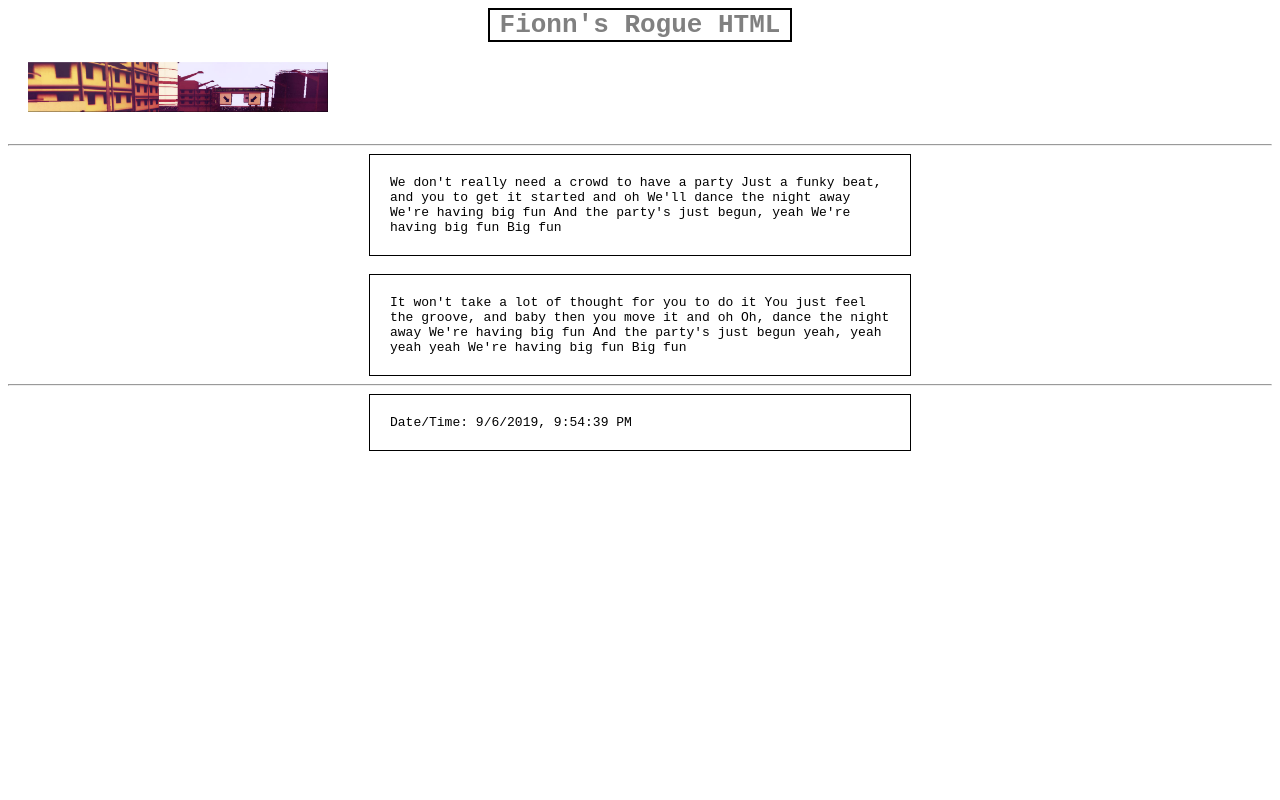
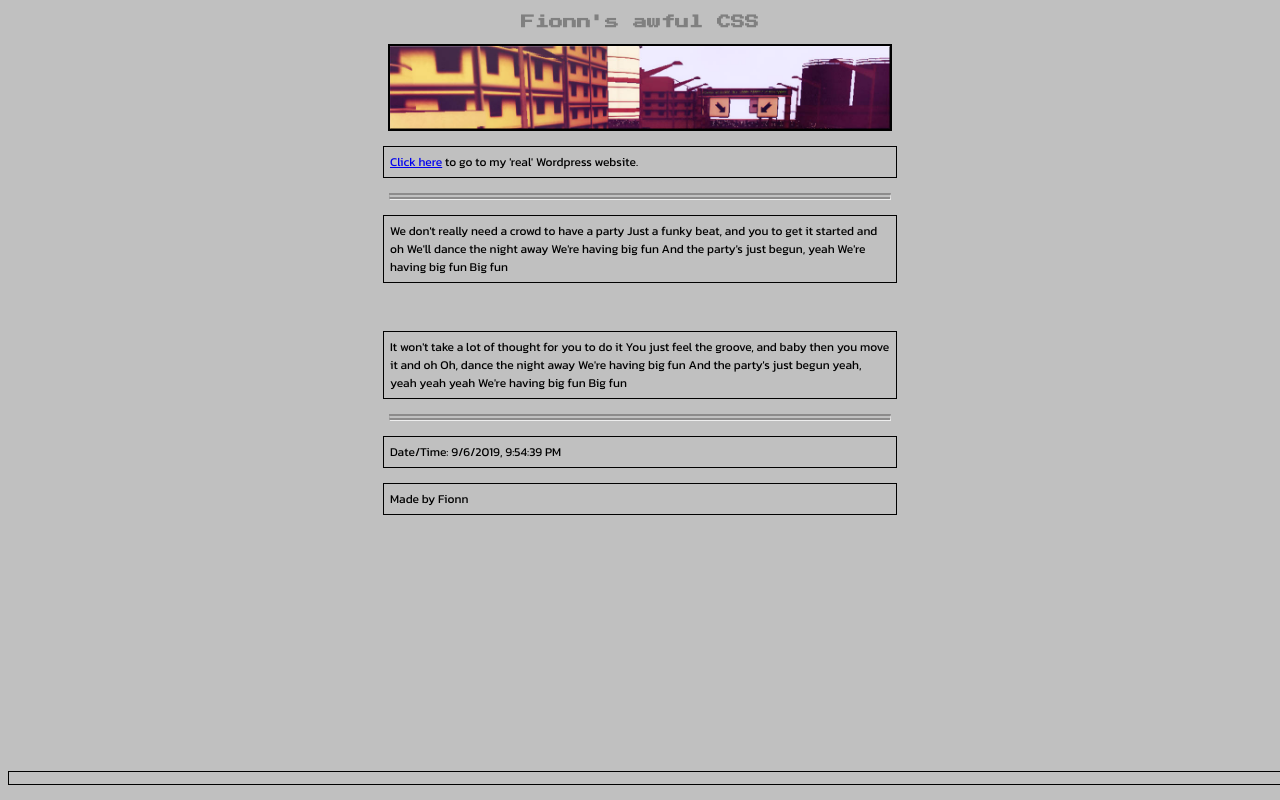
Before and after one commit to fionnhodgson/fionnhodgson.github.io, a plain HTML site: page index.html in a window 1280 px wide. Drawn offline with Linux system fonts and the light colour scheme.

Commit message:
csschanges

```diff
--- a/index.html
+++ b/index.html
@@ -1,43 +1,53 @@
 <!DOCTYPE html>
 <html>
 <head>
+  <link href='https://fonts.googleapis.com/css?family=Press Start 2P' rel='stylesheet'>
+  <link href='https://fonts.googleapis.com/css?family=Kanit' rel='stylesheet'>
   <style>
     body {
-      background-color: white;
+      background-color: silver;
     }
     p {
       color: black;
       width: 500px;
-      margin: auto;
+      margin: 15px auto;
+	  padding: 6px;
       border: 1px solid black;
-      padding: 20px 20px 20px 20px;
-      font-family: monospace;
+      font-family: "Kanit", sans-serif;
+	  font-size: 12px;
     }
 
     h1 {
       color: gray;
+      margin: 15px auto;
       text-align: center;
-      width: 300px;
-      border: 2px solid black;
-      padding: 4px, 50px, 4px, 50px;
-      margin: auto;
-      font-family: monospace;
+      width: 600px;
+      font-family: "Press Start 2P", sans-serif;
+	  font-size: 14px;
     }
 
-    img {
-      width: 300px;
-      margin-left: auto;
-      margin-right: auto;
-      padding: 20px;
+    .center {
+      display: block;
+      width:500px;
+	  margin: 15px auto;
+	  border: 2px solid black;
     }
+
+	hr{
+	  border-top: 6px double #8c8b8b;
+	  width: 500px;
+	}
 </style>
 </head>
 
 <body>
 <div>
-  <h1>Fionn's Rogue HTML</h1>
+  <h1>Fionn's awful CSS</h1>
 </div>
-<div><img src="/img/Banner08005.jpg" alt="Main Banner - Stovokor Beach"></div>
+<div><img src="img/Banner08005.jpg" alt="Main Banner - Stovokor Beach" class = "center"></div>
+  <div><p>
+    <a href="https://fionnhodgson.com" target="_blank"> Click here</a> to go to my 'real' Wordpress website.
+    </p></div>
   <hr />
 <div><p>We don't really need a crowd to have a party
 Just a funky beat, and you to get it started and oh
@@ -58,11 +68,19 @@ Big fun</p></div>
 <p>Date/Time: <span id="datetime"></span></p>
 
 </body>
-<footer>
-<script>
+
+
+<div style="position: relative">
+                <p style="position: fixed; bottom: 0; width:100%; text-align: center">
+				<script>
 var dt = new Date();
 document.getElementById("datetime").innerHTML = dt.toLocaleString();
-</script>
+				</script>
+                </p>
+            </div>
+
+<footer>
+<p>Made by Fionn</p>
 </footer>
 
 </html>
```
